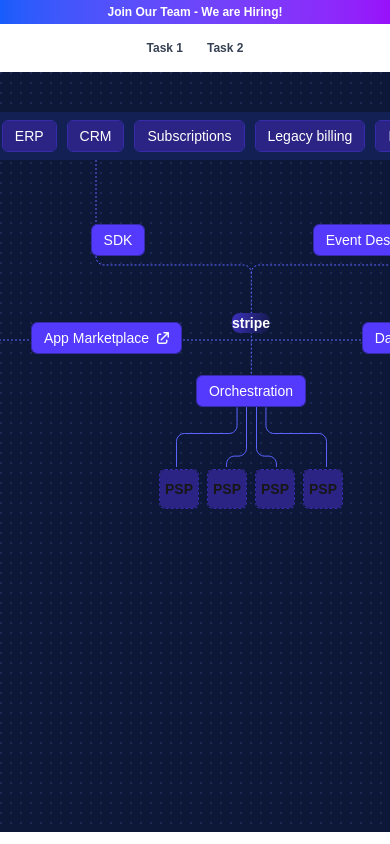
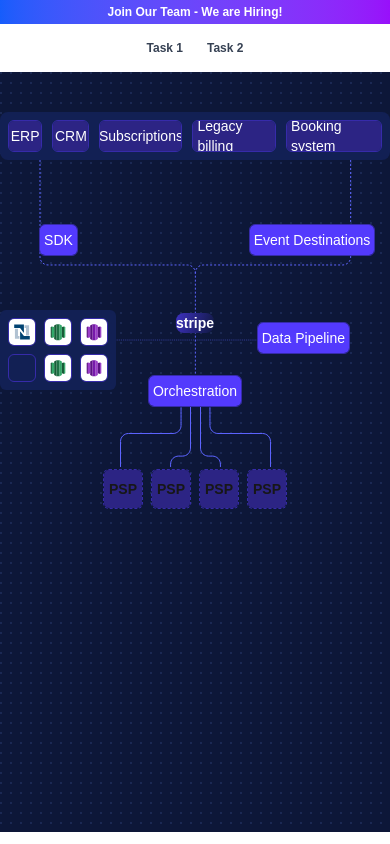
Before and after one commit to Kan2003/pragetx, a Next.js app: page /task2 in a window 390 px wide. Built offline with nearby package versions, Linux system fonts and the light colour scheme; a web font is replaced by a local one.

Commit message:
css changes

```diff
--- a/app/globals.css
+++ b/app/globals.css
@@ -77,3 +77,16 @@ body {
   font-weight: 800;
   font-display: block;
 }
+
+
+@media (max-width: 950px) {
+  .stripe-row {
+    width: 500px;
+  }
+}
+@media (max-width: 500px) {
+  .stripe-row {
+    width: 350px;
+  }
+
+}
--- a/app/task2/page.tsx
+++ b/app/task2/page.tsx
@@ -256,7 +256,7 @@ const PAUSE_AFTER = 3000;
           opacity: 0.4,
         }}
       />
-      <div className="flex items-center w-38 h-96.5 mt-10">
+      <div className="hidden min-[950px]:flex items-center w-38 h-96.5 mt-10">
         <div className="w-38 h-26.25 z-10 bg-[#122054] rounded-md gap-2 p-2 grid grid-cols-3 grid-rows-2 overflow-hidden">
           {png.map((_, index) => (
             <FlipBox
@@ -268,8 +268,8 @@ const PAUSE_AFTER = 3000;
           ))}
         </div>
       </div>
-      <div className="flex w-150 flex-col items-center  pt-10 relative">
-        <div className="w-130 rounded-lg h-12  bg-[#122054] p-2 flex gap-2.5 relative items-center justify-center">
+      <div className="flex w-150 flex-col items-center  pt-10 relative wrap-break-word">
+        <div className=" rounded-lg h-12  bg-[#122054] p-2 flex gap-2.5 relative items-center justify-center">
           {topname.map((item, index) => (
             <Box key={index} animation={true} text={item} bgColor="#2C2484" visible={visibleSet.has(index)}
  />
@@ -297,10 +297,10 @@ const PAUSE_AFTER = 3000;
         </svg>
 
         <div className="absolute left-0 top-[20%] w-full flex items-center justify-between">
-          <div className="w-[50%] flex justify-center mr-3">
+          <div className="w-[50%] max-[500px]:w-[30%] flex justify-center mr-3">
             <Box text="SDK" bgColor="#533AFD" />
           </div>
-          <div className="w-[50%] flex justify-center">
+          <div className="w-[50%] max-[500px]:w-[40%] flex justify-center">
             <Box text="Event Destinations" bgColor="#533AFD" />
           </div>
         </div>
@@ -318,7 +318,7 @@ const PAUSE_AFTER = 3000;
         <div className="w-full absolute top-[34%] z-1">
           <div className="">
             <svg
-              className="items-center"
+              className="items-center stripe-row"
               width="740"
               height="20"
               aria-hidden="true"
@@ -336,7 +336,19 @@ const PAUSE_AFTER = 3000;
               />
             </svg>
           </div>
-          <div className="absolute -top-2 left-10">
+          <div className="flex min-[950px]:hidden items-center w-38 -mt-10">
+        <div className="z-10 bg-[#122054] rounded-md gap-2 p-2 grid grid-cols-3 grid-rows-2 overflow-hidden">
+          {png.map((_, index) => (
+            <FlipBox
+              key={index}
+              boxIndex={FLIP_ORDER.indexOf(index)}
+              pngList={png}
+              startIndex={index * 2}
+            />
+          ))}
+        </div>
+      </div>
+          <div className="absolute -top-2 left-10 hidden min-[950px]:block">
             <Box
               text="App Marketplace"
               bgColor="#533AFD"
@@ -357,7 +369,7 @@ const PAUSE_AFTER = 3000;
         </div>
         <ConnectionAnimation/>
       </div>
-      <div className="flex items-center w-38 h-96.5 mt-10 justify-end">
+      <div className="hidden min-[950px]:flex items-center w-38 h-96.5 mt-10 justify-end">
         <div className="w-10 h-10 z-10 rounded-md">
           <div
             style={{
--- a/src/component/Box.tsx
+++ b/src/component/Box.tsx
@@ -12,7 +12,7 @@ const Box = ({ text, bgColor, icon, visible , animation = false }: BoxProps) =>
   return (
     <div className="border border-[#362baa] w-fit h-8 rounded-md overflow-hidden z-10">
       <div
-        className="px-3 w-full h-full flex items-center justify-center text-white text-sm"
+        className="px-3 max-[650px]:px-1 w-full h-full flex items-center justify-center text-white text-sm max-[450px]-text-xs"
         style={{
           backgroundColor: bgColor,
           ...(animation ? {
--- a/src/component/CarAnimation.tsx
+++ b/src/component/CarAnimation.tsx
@@ -29,10 +29,10 @@ export default function CarAnimation() {
           <Image
             src={frames[frameIndex]}
             alt="moving car"
-            width={450}
+            width={300}
             height={160}
             priority
-            className="car-sprite w-auto h-auto"
+            className="car-sprite"
           />
         </div>
       </div>
--- a/src/component/FlipBox.tsx
+++ b/src/component/FlipBox.tsx
@@ -37,16 +37,15 @@ export function FlipBox({ boxIndex, pngList, startIndex }: FlipBoxProps) {
   }, [boxIndex, pngList.length]);
 
   return (
-    <div className="border border-[#362baa] w-10 h-10 rounded-md overflow-hidden flex items-center justify-center">
+    <div className="border border-[#362baa] w-10 h-10 max-[600px]:w-7 max-[600px]:h-7 rounded-md overflow-hidden flex items-center justify-center flip-box">
       <div
         style={{
-          width: 40,
-          height: 40,
           borderRadius: 4,
           transform: flipping ? "scaleY(0)" : "scaleY(1)",
           transition: `transform ${FLIP_MS}ms ease-in-out`,
           transformOrigin: "center",
         }}
+        className="flexBox-img w-full h-full flex items-center justify-center"
       >
         {pngList[currentIndex]}
       </div>
```
